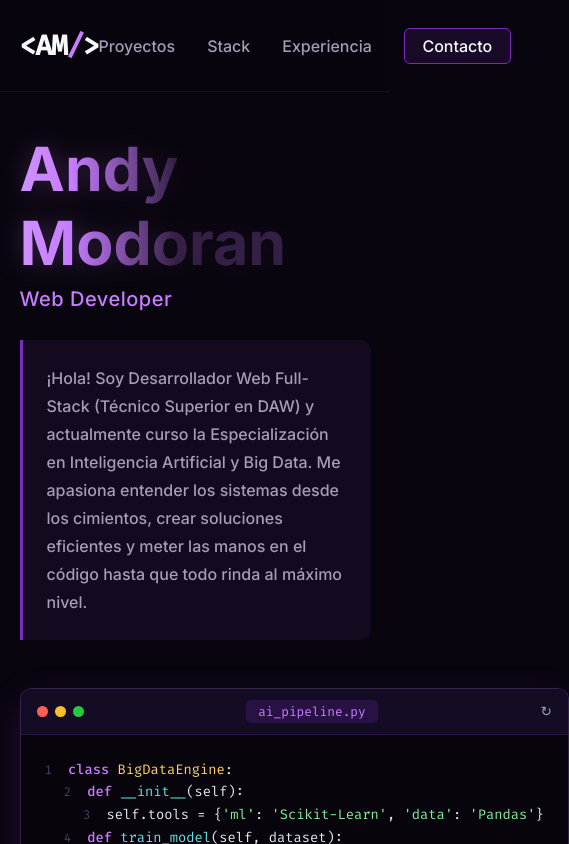
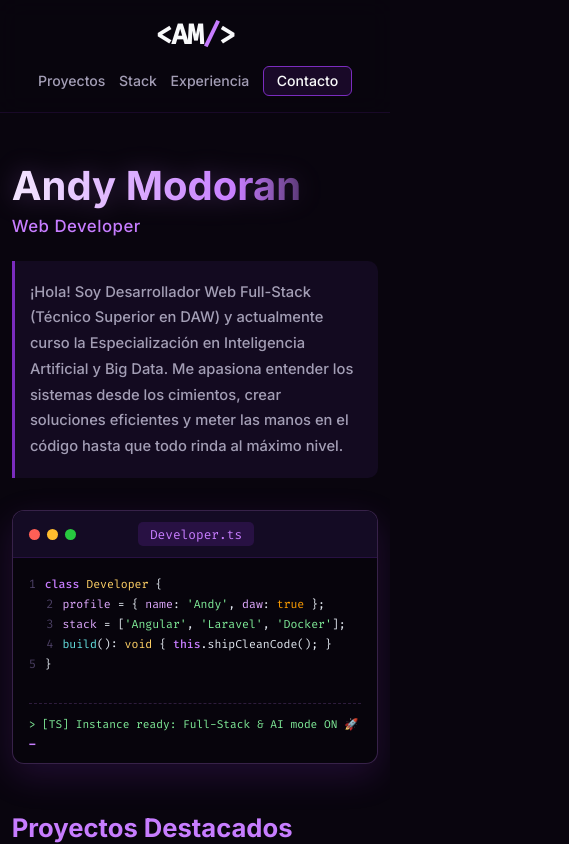
Before and after one commit to modoranandy/Portfolio-Briefcase, an Angular app in the folder frontend/: page / in a window 390 px wide. Shown: the top 844 px of the page, 569 px wide, since content can reach past the window. Built offline with nearby package versions, Linux system fonts and the light colour scheme.

Commit message:
Scroll suave

```diff
--- a/frontend/src/app/app.html
+++ b/frontend/src/app/app.html
@@ -1,17 +1,17 @@
 <!-- HEADER STICKY DINÁMICO -->
 <header class="navbar" [class.scrolled]="isScrolled">
-  <a href="#" class="logo">&lt;AM<span>/</span>&gt;</a>
+  <a href="#inicio" (click)="scrollTo($event, 'inicio')" class="logo">&lt;AM<span>/</span>&gt;</a>
   <nav>
-    <a href="#proyectos">Proyectos</a>
-    <a href="#stack">Stack</a>
-    <a href="#experiencia">Experiencia</a>
-    <a href="#contacto" class="nav-cta">Contacto</a>
+    <a href="#proyectos" (click)="scrollTo($event, 'proyectos')">Proyectos</a>
+    <a href="#stack" (click)="scrollTo($event, 'stack')">Stack</a>
+    <a href="#experiencia" (click)="scrollTo($event, 'experiencia')">Experiencia</a>
+    <a href="#contacto" (click)="scrollTo($event, 'contacto')" class="nav-cta">Contacto</a>
   </nav>
 </header>
 
-<main class="portfolio-container">
+<main id="inicio" class="portfolio-container">
 
-  <!-- BLOQUE 1: HERO (Texto izq + Consola enriquecida der) -->
+  <!-- BLOQUE 1: HERO (Texto alineado a la izquierda + Consola estática derecha) -->
   <section class="hero">
     <div class="hero-left">
       <h1 class="name-fill">{{ nombre }}</h1>
@@ -22,7 +22,7 @@
     </div>
 
     <div class="hero-right">
-      <div class="code-window" (click)="nextSnippet()" title="Haz clic para cambiar de archivo">
+      <div class="code-window">
         <div class="window-header">
           <div class="dots">
             <span class="dot red"></span>
@@ -30,14 +30,14 @@
             <span class="dot green"></span>
           </div>
           <span class="file-tab">{{ currentSnippet.fileName }}</span>
-          <span class="switch-hint">↻</span>
+          <span class="header-spacer"></span>
         </div>
 
         <div class="window-body">
           @for (snippet of [currentSnippet]; track snippet.fileName) {
             <div class="code-block">
               @for (line of snippet.lines; track $index) {
-                <div class="code-line" [style.padding-left.rem]="line.indent * 1.2">
+                <div class="code-line" [style.--i]="$index" [style.padding-left.rem]="line.indent * 1.1">
                   <span class="line-num">{{ $index + 1 }}</span>
                   @for (token of line.tokens; track $index) {
                     <span [ngClass]="'tok-' + token.type">{{ token.text }}</span>
--- a/frontend/src/app/app.scss
+++ b/frontend/src/app/app.scss
@@ -1,13 +1,25 @@
-.portfolio-container { max-width: 1200px; margin: 0 auto; padding: 1rem 5% 2rem; }
-.section-title { color: var(--accent); font-size: 2rem; margin: 4rem 0 2rem; border-bottom: 2px solid var(--primary); display: inline-block; padding-bottom: 0.5rem; }
+.portfolio-container {
+  max-width: 1380px;
+  margin: 0 auto;
+  padding: 1rem 3% 2rem;
+}
+
+.section-title {
+  color: var(--accent);
+  font-size: clamp(1.6rem, 3vw, 2rem);
+  margin: 4rem 0 2rem;
+  border-bottom: 2px solid var(--primary);
+  display: inline-block;
+  padding-bottom: 0.5rem;
+}
 
 /* NAVBAR STICKY QUE SE MINIMIZA AL HACER SCROLL */
 .navbar {
   display: flex;
   justify-content: space-between;
   align-items: center;
-  padding: 1.7rem 5%;
-  background: rgba(9, 5, 14, 0.75);
+  padding: 1.7rem 3%;
+  background: rgba(9, 5, 14, 0.8);
   backdrop-filter: blur(12px);
   position: sticky;
   top: 0;
@@ -56,9 +68,8 @@
     }
   }
 
-  /* Estado minimizado al deslizar */
   &.scrolled {
-    padding: 0.85rem 5%;
+    padding: 0.85rem 3%;
     background: rgba(9, 5, 14, 0.96);
     border-bottom-color: rgba(199, 125, 255, 0.35);
     box-shadow: 0 6px 25px rgba(0, 0, 0, 0.65), 0 2px 15px rgba(123, 44, 191, 0.2);
@@ -68,17 +79,40 @@
   }
 }
 
-/* 1. HERO */
-.hero { display: flex; flex-wrap: wrap; gap: 3rem; align-items: center; min-height: 76vh; margin-top: 1.5rem; }
-.hero-left { flex: 1 1 480px; }
-.hero-right { flex: 1 1 440px; }
+/* 1. HERO (BLOQUE IZQUIERDO PEGADO A LA IZQUIERDA) */
+.hero {
+  display: flex;
+  flex-wrap: wrap;
+  justify-content: space-between;
+  gap: 3rem;
+  align-items: center;
+  min-height: 76vh;
+  margin-top: 1.5rem;
+}
 
-/* NOMBRE CON ANIMACIÓN DE LLENADO NEÓN (1.8s) */
+.hero-left {
+  flex: 1 1 500px;
+  min-width: 0;
+  display: flex;
+  flex-direction: column;
+  align-items: flex-start;
+  text-align: left;
+  padding-left: 0;
+}
+
+.hero-right {
+  flex: 1 1 440px;
+  min-width: 0;
+}
+
+/* NOMBRE CON ANIMACIÓN DE LLENADO NEÓN LENTA (5s) */
 .name-fill {
-  font-size: 3.8rem;
+  font-size: clamp(2.5rem, 5vw, 4rem);
   font-weight: 700;
-  margin-bottom: 0.4rem;
+  margin-left: 0;
+  margin-bottom: 0.35rem;
   display: inline-block;
+  text-align: left;
   background: linear-gradient(
     90deg,
     #ffffff 0%,
@@ -91,33 +125,39 @@
   -webkit-background-clip: text;
   -webkit-text-fill-color: transparent;
   filter: drop-shadow(0 0 12px rgba(199, 125, 255, 0.25));
-  animation: fillText 1.8s ease-in-out infinite alternate;
+  animation: fillText 5s ease-in-out infinite alternate;
 }
 
-.subtitle { color: var(--accent); font-size: 1.25rem; font-weight: 500; margin-bottom: 1.8rem; letter-spacing: 0.5px; }
+.subtitle {
+  color: var(--accent);
+  font-size: clamp(1.05rem, 2vw, 1.25rem);
+  font-weight: 500;
+  margin-left: 0;
+  margin-bottom: 1.6rem;
+  letter-spacing: 0.5px;
+  text-align: left;
+}
+
 .intro-box {
+  width: 100%;
   background: var(--bg-surface);
-  padding: 1.5rem;
+  padding: 1.35rem 1.5rem 1.35rem 1.15rem;
   border-left: 3px solid var(--primary);
   border-radius: 0 10px 10px 0;
-  p { line-height: 1.75; color: var(--text-muted); }
+  text-align: left;
+  p { line-height: 1.75; color: var(--text-muted); font-size: 0.98rem; }
 }
 
-/* CONSOLA CON CLASES, OBJETOS Y RESALTADO DE SINTAXIS */
+/* CONSOLA ESTÁTICA (SIN CLIC NI ZOOM) QUE SE PINTA LÍNEA A LÍNEA */
 .code-window {
   background: #07040c;
   border-radius: 12px;
   border: 1px solid rgba(199, 125, 255, 0.25);
-  box-shadow: 0 12px 35px rgba(123, 44, 191, 0.22);
+  box-shadow: 0 12px 35px rgba(123, 44, 191, 0.2);
   font-family: 'Fira Code', monospace;
   overflow: hidden;
-  cursor: pointer;
-  transition: border-color 0.3s ease, transform 0.3s ease;
-
-  &:hover {
-    border-color: var(--accent);
-    transform: translateY(-3px);
-  }
+  pointer-events: none;
+  user-select: none;
 
   .window-header {
     background: #140b24;
@@ -144,35 +184,31 @@
       border-radius: 5px;
     }
 
-    .switch-hint {
-      color: var(--text-muted);
-      font-size: 0.85rem;
+    .header-spacer {
+      width: 45px;
     }
   }
 
   .window-body {
     padding: 1.4rem 1.5rem;
-    min-height: 225px;
+    min-height: 235px;
     display: flex;
     flex-direction: column;
     justify-content: space-between;
   }
 
-  .code-block {
-    animation: codeFadeIn 0.45s ease-out;
-  }
-
   .code-line {
-    font-size: 0.86rem;
+    font-size: 0.85rem;
     line-height: 1.65;
     white-space: nowrap;
-    overflow-x: auto;
+    clip-path: inset(0 100% 0 0);
+    animation: paintLine 0.75s cubic-bezier(0.22, 1, 0.36, 1) forwards;
+    animation-delay: calc(var(--i, 0) * 0.55s);
 
     .line-num {
       color: #4b3f63;
-      margin-right: 1rem;
-      user-select: none;
-      font-size: 0.78rem;
+      margin-right: 0.9rem;
+      font-size: 0.76rem;
     }
   }
 
@@ -190,9 +226,11 @@
     margin-top: 1.2rem;
     padding-top: 0.8rem;
     border-top: 1px dashed rgba(199, 125, 255, 0.2);
-    font-size: 0.8rem;
+    font-size: 0.78rem;
     color: #80ed99;
-    animation: codeFadeIn 0.5s ease-out;
+    opacity: 0;
+    animation: fadeOutput 0.5s ease-out forwards;
+    animation-delay: 3.8s;
 
     .cursor {
       color: var(--accent);
@@ -203,10 +241,18 @@
 }
 
 /* 2. PROYECTOS */
-.grid-proyectos { display: grid; grid-template-columns: repeat(auto-fit, minmax(300px, 1fr)); gap: 2rem; }
+.grid-proyectos {
+  display: grid;
+  grid-template-columns: repeat(auto-fit, minmax(280px, 1fr));
+  gap: 2rem;
+}
+
 .card {
-  background: var(--bg-surface); padding: 2rem; border-radius: 12px;
-  border: 1px solid rgba(199, 125, 255, 0.1); transition: transform 0.3s, border-color 0.3s;
+  background: var(--bg-surface);
+  padding: 2rem;
+  border-radius: 12px;
+  border: 1px solid rgba(199, 125, 255, 0.1);
+  transition: transform 0.3s, border-color 0.3s;
   &:hover { transform: translateY(-5px); border-color: var(--accent); }
   h3 { margin-bottom: 1rem; color: var(--text-main); }
   p { color: var(--text-muted); margin-bottom: 1.5rem; line-height: 1.5; }
@@ -214,32 +260,66 @@
 }
 
 /* 3. STACK TECNOLÓGICO (FLIP CARDS) */
-.grid-stack { display: grid; grid-template-columns: repeat(auto-fit, minmax(140px, 1fr)); gap: 1.5rem; }
+.grid-stack {
+  display: grid;
+  grid-template-columns: repeat(auto-fit, minmax(140px, 1fr));
+  gap: 1.5rem;
+}
+
 .flip-card {
-  background-color: transparent; height: 80px; perspective: 1000px; cursor: default;
+  background-color: transparent;
+  height: 80px;
+  perspective: 1000px;
+  cursor: default;
 }
+
 .flip-card-inner {
-  position: relative; width: 100%; height: 100%; text-align: center;
-  transition: transform 0.6s cubic-bezier(0.4, 0.2, 0.2, 1); transform-style: preserve-3d;
+  position: relative;
+  width: 100%;
+  height: 100%;
+  text-align: center;
+  transition: transform 0.6s cubic-bezier(0.4, 0.2, 0.2, 1);
+  transform-style: preserve-3d;
 }
+
 .flip-card:hover .flip-card-inner { transform: rotateY(180deg); }
+
 .flip-card-front, .flip-card-back {
-  position: absolute; width: 100%; height: 100%; backface-visibility: hidden;
-  display: flex; align-items: center; justify-content: center; border-radius: 8px;
-  border: 1px solid rgba(123, 44, 191, 0.3); padding: 0.5rem;
+  position: absolute;
+  width: 100%;
+  height: 100%;
+  backface-visibility: hidden;
+  display: flex;
+  align-items: center;
+  justify-content: center;
+  border-radius: 8px;
+  border: 1px solid rgba(123, 44, 191, 0.3);
+  padding: 0.5rem;
 }
+
 .flip-card-front { background: var(--bg-surface); color: var(--text-main); font-weight: 500; font-size: 0.9rem; }
+
 .flip-card-back {
-  transform: rotateY(180deg); font-weight: bold; color: #000 !important; font-size: 0.9rem;
+  transform: rotateY(180deg);
+  font-weight: bold;
+  color: #000 !important;
+  font-size: 0.9rem;
   &.verde { background: #27c93f; border-color: #27c93f; }
   &.amarillo { background: #ffbd2e; border-color: #ffbd2e; }
   &.rojo { background: #ff5f56; border-color: #ff5f56; }
 }
 
 /* 4. FORMACIÓN Y EXPERIENCIA */
-.grid-exp { display: grid; grid-template-columns: repeat(auto-fit, minmax(250px, 1fr)); gap: 1.5rem; }
+.grid-exp {
+  display: grid;
+  grid-template-columns: repeat(auto-fit, minmax(250px, 1fr));
+  gap: 1.5rem;
+}
+
 .exp-card {
-  background: var(--bg-surface); padding: 1.5rem; border-radius: 8px;
+  background: var(--bg-surface);
+  padding: 1.5rem;
+  border-radius: 8px;
   border-left: 4px solid var(--primary);
   .badge { background: var(--primary); color: #fff; padding: 0.2rem 0.6rem; border-radius: 12px; font-size: 0.7rem; margin-bottom: 1rem; display: inline-block; }
   .badge.laboral { background: var(--accent); color: #000; }
@@ -249,11 +329,19 @@
 
 /* 5. FOOTER */
 .footer {
-  text-align: center; padding: 4rem 2rem; margin-top: 4rem; background: var(--bg-surface); border-top: 1px solid var(--primary);
+  text-align: center;
+  padding: 4rem 2rem;
+  margin-top: 4rem;
+  background: var(--bg-surface);
+  border-top: 1px solid var(--primary);
   h2 { margin-bottom: 2rem; color: var(--text-main); }
   .contact-links { display: flex; justify-content: center; flex-wrap: wrap; gap: 1rem; }
   .mailto-btn, .social-btn {
-    padding: 0.8rem 1.5rem; border-radius: 8px; text-decoration: none; font-weight: bold; transition: all 0.3s;
+    padding: 0.8rem 1.5rem;
+    border-radius: 8px;
+    text-decoration: none;
+    font-weight: bold;
+    transition: all 0.3s;
   }
   .mailto-btn { background: var(--primary); color: white; }
   .mailto-btn:hover { background: var(--accent); }
@@ -267,9 +355,94 @@
   100% { background-position: 0% 0; }
 }
 
-@keyframes codeFadeIn {
-  from { opacity: 0; transform: translateY(6px); }
+@keyframes paintLine {
+  from { clip-path: inset(0 100% 0 0); }
+  to { clip-path: inset(0 0 0 0); }
+}
+
+@keyframes fadeOutput {
+  from { opacity: 0; transform: translateY(4px); }
   to { opacity: 1; transform: translateY(0); }
 }
 
 @keyframes blink { 50% { opacity: 0; } }
+
+/* RESPONSIVE: TABLET Y MÓVIL */
+@media (max-width: 900px) {
+  .hero {
+    min-height: auto;
+    gap: 2rem;
+    padding-top: 0.5rem;
+  }
+
+  .hero-left,
+  .hero-right {
+    flex: 1 1 100%;
+  }
+}
+
+@media (max-width: 640px) {
+  .navbar {
+    flex-direction: column;
+    gap: 0.8rem;
+    padding: 1rem 4%;
+
+    &.scrolled {
+      padding: 0.65rem 4%;
+      gap: 0.5rem;
+    }
+
+    nav {
+      gap: 0.85rem;
+      flex-wrap: wrap;
+      justify-content: center;
+
+      a { font-size: 0.88rem; }
+      .nav-cta { padding: 0.35rem 0.8rem; }
+    }
+  }
+
+  .section-title {
+    margin: 3rem 0 1.5rem;
+  }
+
+  .intro-box {
+    padding: 1.15rem 1.1rem 1.15rem 0.95rem;
+    p { font-size: 0.92rem; }
+  }
+
+  .code-window {
+    .window-body {
+      padding: 1rem;
+      min-height: 205px;
+    }
+
+    .code-line {
+      font-size: 0.72rem;
+      .line-num { margin-right: 0.55rem; }
+    }
+
+    .terminal-output {
+      font-size: 0.7rem;
+    }
+  }
+
+  .grid-proyectos,
+  .grid-exp {
+    grid-template-columns: 1fr;
+    gap: 1.25rem;
+  }
+
+  .grid-stack {
+    grid-template-columns: repeat(2, 1fr);
+    gap: 0.9rem;
+  }
+
+  .footer {
+    padding: 3rem 1.2rem;
+    .contact-links {
+      flex-direction: column;
+      align-items: stretch;
+    }
+  }
+}
--- a/frontend/src/app/app.ts
+++ b/frontend/src/app/app.ts
@@ -71,39 +71,39 @@ export class AppComponent implements OnInit, OnDestroy {
     { titulo: 'Operario Textil', lugar: 'Uare/Beon Fashion', tipo: 'experiencia' },
   ];
 
-  // Snippets de código dinámicos con clases, objetos y funciones
+  // Snippets de código que se pintan solos cada 10s
   codeSnippets: CodeSnippet[] = [
     {
       fileName: 'Developer.ts',
       output: '> [TS] Instance ready: Full-Stack & AI mode ON 🚀',
       lines: [
         { indent: 0, tokens: [{ text: 'class ', type: 'kw' }, { text: 'Developer', type: 'cls' }, { text: ' {', type: 'plain' }] },
-        { indent: 1, tokens: [{ text: 'profile ', type: 'prop' }, { text: '= { ', type: 'plain' }, { text: 'name', type: 'prop' }, { text: ': ', type: 'plain' }, { text: "'Andy Modoran'", type: 'str' }, { text: ', ', type: 'plain' }, { text: 'daw', type: 'prop' }, { text: ': ', type: 'plain' }, { text: 'true', type: 'num' }, { text: ' };', type: 'plain' }] },
-        { indent: 1, tokens: [{ text: 'coreStack ', type: 'prop' }, { text: '= [', type: 'plain' }, { text: "'Angular'", type: 'str' }, { text: ', ', type: 'plain' }, { text: "'Laravel'", type: 'str' }, { text: ', ', type: 'plain' }, { text: "'Docker'", type: 'str' }, { text: '];', type: 'plain' }] },
+        { indent: 1, tokens: [{ text: 'profile ', type: 'prop' }, { text: '= { ', type: 'plain' }, { text: 'name', type: 'prop' }, { text: ': ', type: 'plain' }, { text: "'Andy'", type: 'str' }, { text: ', ', type: 'plain' }, { text: 'daw', type: 'prop' }, { text: ': ', type: 'plain' }, { text: 'true', type: 'num' }, { text: ' };', type: 'plain' }] },
+        { indent: 1, tokens: [{ text: 'stack ', type: 'prop' }, { text: '= [', type: 'plain' }, { text: "'Angular'", type: 'str' }, { text: ', ', type: 'plain' }, { text: "'Laravel'", type: 'str' }, { text: ', ', type: 'plain' }, { text: "'Docker'", type: 'str' }, { text: '];', type: 'plain' }] },
         { indent: 1, tokens: [{ text: 'build', type: 'fn' }, { text: '(): ', type: 'plain' }, { text: 'void ', type: 'cls' }, { text: '{ ', type: 'plain' }, { text: 'this', type: 'kw' }, { text: '.shipCleanCode(); }', type: 'plain' }] },
         { indent: 0, tokens: [{ text: '}', type: 'plain' }] }
       ]
     },
     {
       fileName: 'ai_pipeline.py',
-      output: '> [Python] Model accuracy: 98.4% | Big Data pipeline active ⚡',
+      output: '> [Python] Model accuracy: 98.4% | Pipeline active ⚡',
       lines: [
         { indent: 0, tokens: [{ text: 'class ', type: 'kw' }, { text: 'BigDataEngine', type: 'cls' }, { text: ':', type: 'plain' }] },
         { indent: 1, tokens: [{ text: 'def ', type: 'kw' }, { text: '__init__', type: 'fn' }, { text: '(self):', type: 'plain' }] },
-        { indent: 2, tokens: [{ text: 'self.tools = {', type: 'plain' }, { text: "'ml'", type: 'str' }, { text: ': ', type: 'plain' }, { text: "'Scikit-Learn'", type: 'str' }, { text: ', ', type: 'plain' }, { text: "'data'", type: 'str' }, { text: ': ', type: 'plain' }, { text: "'Pandas'", type: 'str' }, { text: '}', type: 'plain' }] },
-        { indent: 1, tokens: [{ text: 'def ', type: 'kw' }, { text: 'train_model', type: 'fn' }, { text: '(self, dataset):', type: 'plain' }] },
-        { indent: 2, tokens: [{ text: 'return ', type: 'kw' }, { text: 'dataset.optimize(epochs=', type: 'plain' }, { text: '100', type: 'num' }, { text: ')', type: 'plain' }] }
+        { indent: 2, tokens: [{ text: 'self.tools = [', type: 'plain' }, { text: "'Scikit-Learn'", type: 'str' }, { text: ', ', type: 'plain' }, { text: "'Pandas'", type: 'str' }, { text: ']', type: 'plain' }] },
+        { indent: 1, tokens: [{ text: 'def ', type: 'kw' }, { text: 'train', type: 'fn' }, { text: '(self, data):', type: 'plain' }] },
+        { indent: 2, tokens: [{ text: 'return ', type: 'kw' }, { text: 'data.optimize(epochs=', type: 'plain' }, { text: '100', type: 'num' }, { text: ')', type: 'plain' }] }
       ]
     },
     {
       fileName: 'SystemController.php',
       output: '> [PHP 8.5] 200 OK — Response time: 12ms 🔥',
       lines: [
-        { indent: 0, tokens: [{ text: 'final class ', type: 'kw' }, { text: 'Architecture ', type: 'cls' }, { text: 'extends ', type: 'kw' }, { text: 'Controller', type: 'cls' }] },
+        { indent: 0, tokens: [{ text: 'final class ', type: 'kw' }, { text: 'Api ', type: 'cls' }, { text: 'extends ', type: 'kw' }, { text: 'Controller', type: 'cls' }] },
         { indent: 0, tokens: [{ text: '{', type: 'plain' }] },
         { indent: 1, tokens: [{ text: 'public function ', type: 'kw' }, { text: 'deploy', type: 'fn' }, { text: '(): ', type: 'plain' }, { text: 'JsonResponse', type: 'cls' }] },
         { indent: 1, tokens: [{ text: '{', type: 'plain' }] },
-        { indent: 2, tokens: [{ text: 'return ', type: 'kw' }, { text: 'response()->json([', type: 'plain' }, { text: "'status'", type: 'str' }, { text: ' => ', type: 'plain' }, { text: "'ultra_fast'", type: 'str' }, { text: ']);', type: 'plain' }] },
+        { indent: 2, tokens: [{ text: 'return ', type: 'kw' }, { text: 'response()->json([', type: 'plain' }, { text: "'ok'", type: 'str' }, { text: ' => ', type: 'plain' }, { text: 'true', type: 'num' }, { text: ']);', type: 'plain' }] },
         { indent: 1, tokens: [{ text: '}', type: 'plain' }] },
         { indent: 0, tokens: [{ text: '}', type: 'plain' }] }
       ]
@@ -132,11 +132,47 @@ export class AppComponent implements OnInit, OnDestroy {
 
   startTerminal() {
     this.intervalId = setInterval(() => {
-      this.nextSnippet();
-    }, 3800);
+      this.currentSnippetIndex = (this.currentSnippetIndex + 1) % this.codeSnippets.length;
+    }, 10000);
   }
 
-  nextSnippet() {
-    this.currentSnippetIndex = (this.currentSnippetIndex + 1) % this.codeSnippets.length;
+  // Scroll suave controlado por tiempo (850ms) para todos los botones del header
+  scrollTo(event: Event, sectionId: string) {
+    event.preventDefault();
+
+    const targetPosition =
+      sectionId === 'inicio'
+        ? 0
+        : (() => {
+            const el = document.getElementById(sectionId);
+            if (!el) return null;
+            const headerOffset = window.innerWidth <= 640 ? 105 : 75;
+            return el.getBoundingClientRect().top + window.scrollY - headerOffset;
+          })();
+
+    if (targetPosition === null) return;
+
+    const startPosition = window.scrollY;
+    const distance = targetPosition - startPosition;
+    const duration = 850;
+    let startTime: number | null = null;
+
+    const easeInOutCubic = (t: number): number =>
+      t < 0.5 ? 4 * t * t * t : 1 - Math.pow(-2 * t + 2, 3) / 2;
+
+    const animation = (currentTime: number) => {
+      if (startTime === null) startTime = currentTime;
+      const timeElapsed = currentTime - startTime;
+      const progress = Math.min(timeElapsed / duration, 1);
+      const ease = easeInOutCubic(progress);
+
+      window.scrollTo(0, startPosition + distance * ease);
+
+      if (timeElapsed < duration) {
+        requestAnimationFrame(animation);
+      }
+    };
+
+    requestAnimationFrame(animation);
   }
 }
--- a/frontend/src/styles.scss
+++ b/frontend/src/styles.scss
@@ -1,11 +1,10 @@
-/* src/styles.scss */
 @import url('https://fonts.googleapis.com/css2?family=Fira+Code:wght@400;500&family=Inter:wght@300;500;700&display=swap');
 
 :root {
-  --bg-base: #09050e; /* Negro con un toque ínfimo de morado */
-  --bg-surface: #130a20; /* Morado muy oscuro para las tarjetas */
-  --primary: #7b2cbf; /* Morado fuerte */
-  --accent: #c77dff; /* Violetilla claro/neón */
+  --bg-base: #09050e;
+  --bg-surface: #130a20;
+  --primary: #7b2cbf;
+  --accent: #c77dff;
   --text-main: #f8f9fa;
   --text-muted: #a39eb5;
 }
@@ -16,10 +15,14 @@
   box-sizing: border-box;
 }
 
+html {
+  scroll-behavior: smooth;
+  scroll-padding-top: 85px;
+}
+
 body {
   background-color: var(--bg-base);
   color: var(--text-main);
   font-family: 'Inter', sans-serif;
   overflow-x: hidden;
-  scroll-behavior: smooth;
 }
```
